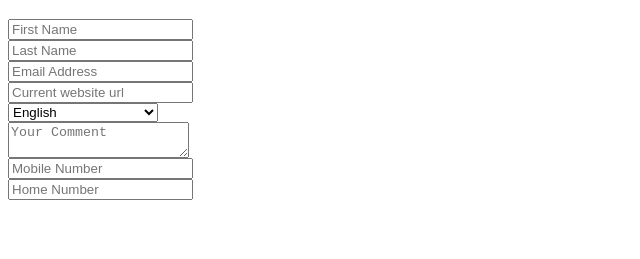
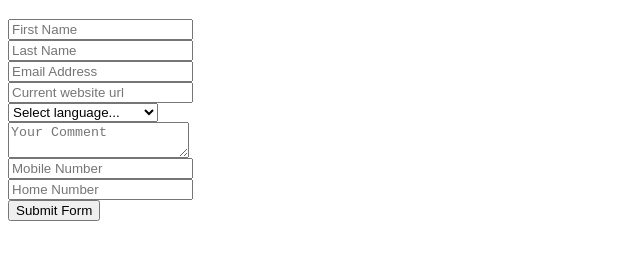
Before and after one commit to jennbowers/3.4-Assessment-form-builder, a plain HTML site: page index.html in a window 1280 px wide. Shown: the part 61-320 px from the top of the page, without its empty margins (0-640 px from the left). Drawn offline with Linux system fonts and the light colour scheme.

Commit message:
added submit button in .js

```diff
--- a/main.js
+++ b/main.js
@@ -109,7 +109,6 @@ var signUpHeader = document.createElement('h1');
 var inputFirstName = document.createElement('input');
   inputFirstName.setAttribute('type', formData[0].type);
   inputFirstName.setAttribute('placeholder', formData[0].label);
-  inputFirstName.setAttribute('class', '<i class="' + formData[0].icon + '"></i>');
   // icon goes here
   inputFirstName.setAttribute('id', formData[0].id);
   inputFirstName.style.display = 'block';
@@ -160,6 +159,11 @@ for (var j = 0; j < formData[4].options.length; j++) {
 }
 
   // language options
+  var optionDefault = document.createElement('option');
+    optionDefault.setAttribute('value', 'Sel_Lang');
+    optionDefault.textContent = 'Select language...';
+    selectLanguage.appendChild(optionDefault);
+
   var optionEnglish = document.createElement('option');
     optionEnglish.setAttribute('value', formData[4].options[0].value);
     optionEnglish.textContent = formData[4].options[0].label;
@@ -212,6 +216,12 @@ inputHome.setAttribute('id', formData[7].id);
   inputHome.style.display = 'block';
   formNode.appendChild(inputHome);
 
+// submit button
+var submitButton = document.createElement('button');
+  submitButton.setAttribute('type', 'submit');
+  submitButton.textContent = 'Submit Form';
+  formNode.appendChild(submitButton);
+
 
 
 // element.setAttribute('attribute name', attribute value)
```
Also changed, not shown: index.html (+1 -0 lines). Lines whose indentation alone changed are shown as unchanged.
